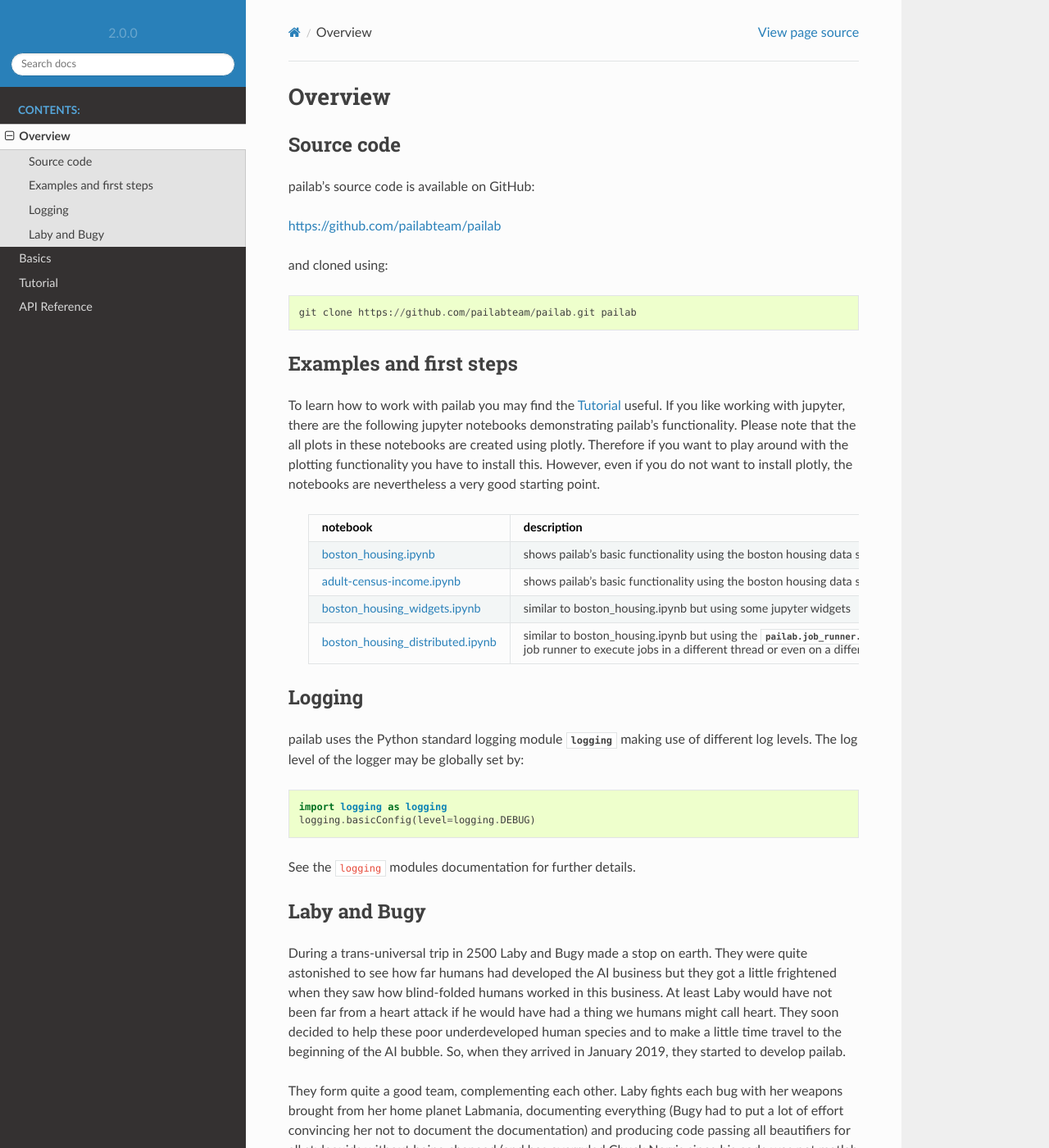
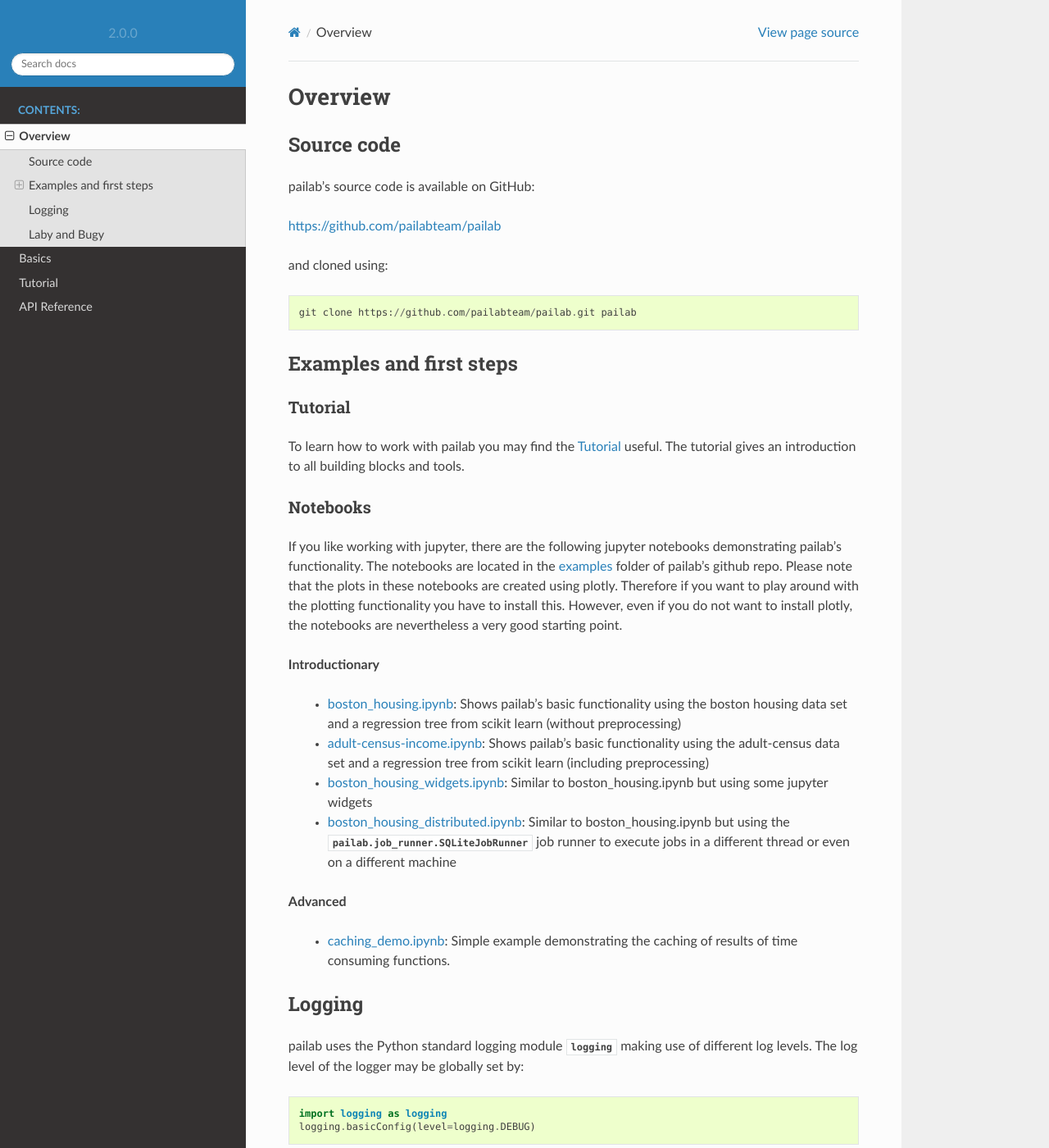
Before and after one commit to pailabteam/pailab, a Sphinx documentation site: the page built from doc/source/overview.rst, in a window 1280 px wide and 1400 px high. Shown: the whole window at 82% size. Built offline with Sphinx 7.4.7 and the Read the Docs theme 2.0.0, drawn with Linux system fonts in a browser that asks for light colours.

Commit message:
restructure notebook docu

```diff
--- a/doc/source/overview.rst
+++ b/doc/source/overview.rst
@@ -14,33 +14,36 @@
 
 Examples and first steps
 ~~~~~~~~~~~~~~~~~~~~~~~~~~~~~~~~~~~~~~~~
-To learn how to work with pailab you may find the :ref:`overall_tutorial` useful.
+Tutorial
+^^^^^^^^^^^^^^^^^^^^^^^^^^^^^^^^^^^^^^^^
+To learn how to work with pailab you may find the :ref:`overall_tutorial` useful. The tutorial gives an introduction to all building blocks and tools.
+
+Notebooks
+^^^^^^^^^^^^^^^^^^^^^^^^^^^^^^^^^^^^^^^^
+
 If you like working with jupyter, there are the following jupyter notebooks demonstrating pailab's functionality.
-Please note that the all plots in these notebooks are created using plotly. Therefore if you want to play around with the
+The notebooks are located in the
+`examples <https://github.com/pailabteam/pailab/tree/develop/examples>`_ folder of pailab's github repo.
+Please note that the plots in these notebooks are created using plotly. Therefore if you want to play around with the
 plotting functionality you have to install this. However, even if you do not want to install plotly, the notebooks are nevertheless
 a very good starting point.
 
-    +---------------------------------------------------+-----------------------------------------------------------------------+
-    | notebook                                          | description                                                           |
-    +===================================================+=======================================================================+
-    | `boston_housing.ipynb`_                           | shows pailab's basic functionality using the boston housing data      |
-    |                                                   | set and a regression tree from scikit learn (without preprocessing)   |
-    +---------------------------------------------------+-----------------------------------------------------------------------+
-    | `adult-census-income.ipynb`_                      | shows pailab's basic functionality using the boston housing data      |
-    |                                                   | set and a regression tree from scikit learn (including preprocessing) |
-    +---------------------------------------------------+-----------------------------------------------------------------------+
-    | `boston_housing_widgets.ipynb`_                   | similar to boston_housing.ipynb but using some jupyter widgets        |
-    +---------------------------------------------------+-----------------------------------------------------------------------+
-    | `boston_housing_distributed.ipynb`_               | similar to boston_housing.ipynb but using the                         |
-    |                                                   | :py:class:`pailab.job_runner.SQLiteJobRunner`                         |
-    |                                                   | job runner to execute jobs in a different thread or even on a         |
-    |                                                   | different machine                                                     |
-    +---------------------------------------------------+-----------------------------------------------------------------------+
+**Introductionary**
+
+    - `boston_housing.ipynb`_: Shows pailab's basic functionality using the boston housing data  set and a regression tree from scikit learn (without preprocessing)
+    - `adult-census-income.ipynb`_: Shows pailab's basic functionality using the adult-census data set and a regression tree from scikit learn (including preprocessing)
+    - `boston_housing_widgets.ipynb`_:  Similar to boston_housing.ipynb but using some jupyter widgets
+    - `boston_housing_distributed.ipynb`_: Similar to boston_housing.ipynb but using the :py:class:`pailab.job_runner.SQLiteJobRunner` job runner to execute jobs in a different thread or even on a different machine
+
+**Advanced**
+
+    - `caching_demo.ipynb`_: Simple example demonstrating the caching of results of time consuming functions.
 
     .. _boston_housing.ipynb: https://nbviewer.jupyter.org/github/pailabteam/pailab/blob/develop/examples/boston_housing/boston_housing.ipynb
     .. _adult-census-income.ipynb: https://nbviewer.jupyter.org/github/pailabteam/pailab/blob/develop/examples/adult-census-income/adult-census-income.ipynb
     .. _boston_housing_widgets.ipynb: https://nbviewer.jupyter.org/github/pailabteam/pailab/blob/develop/examples/boston_housing/boston_housing_widgets.ipynb
     .. _boston_housing_distributed.ipynb: https://nbviewer.jupyter.org/github/pailabteam/pailab/blob/develop/examples/boston_housing/boston_housing_distributed.ipynb
+    .. _caching_demo.ipynb: https://nbviewer.jupyter.org/github/pailabteam/pailab/blob/develop/examples/caching_demo.ipynb
 
 Logging
 ~~~~~~~~~~~~~~~~~~~~~~~~~~~~~~~~~~~~~~~~~
```
